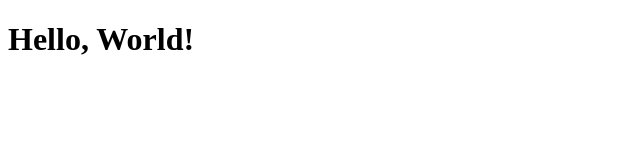
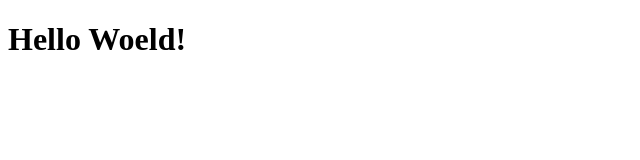
Before and after one commit to harithy/webdev_lab_1, a plain HTML site: page index.html in a window 1280 px wide. Shown: the full height of the page, 0-640 px from the left. Drawn offline with Linux system fonts and the light colour scheme.

Commit message:
Initial commit with index.html

```diff
--- a/index.html
+++ b/index.html
@@ -1,9 +1,8 @@
 <!DOCTYPE html>
 <html>
-    <head>
-        <title>My Simple HTML Page</title>
-    </head>
-    <body>
-        <h1>Hello, World!</h1>
-    </body>
+    <title>My Simple HTML Page</title>
+ </head>
+ <body>
+    <h1>Hello Woeld!</h1>
+ </body>
 </html>
```
